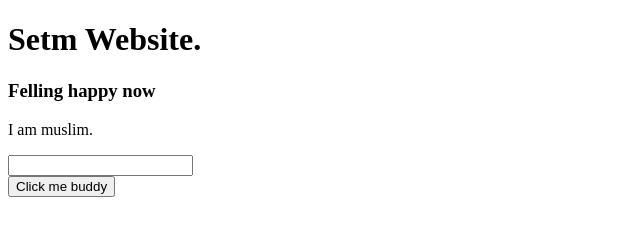
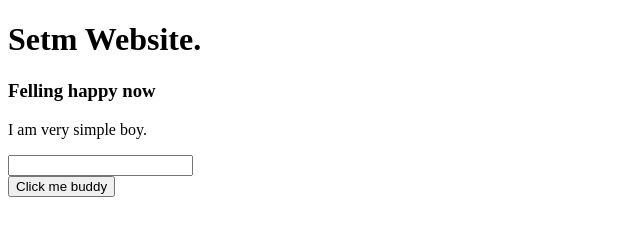
Before and after one commit to SShohag/setm, a plain HTML site: page index.html in a window 1280 px wide. Shown: the full height of the page, 0-640 px from the left. Drawn offline with Linux system fonts and the light colour scheme.

Commit message:
text updated

```diff
--- a/index.html
+++ b/index.html
@@ -8,7 +8,7 @@
 <body>
     <h1> Setm Website.</h1>
     <h3>Felling happy now</h3>
-    <p> I am muslim.</p>
+    <p> I am very simple boy.</p>
     <input type="text">
     <br>
     <button>Click me buddy</button>
```
